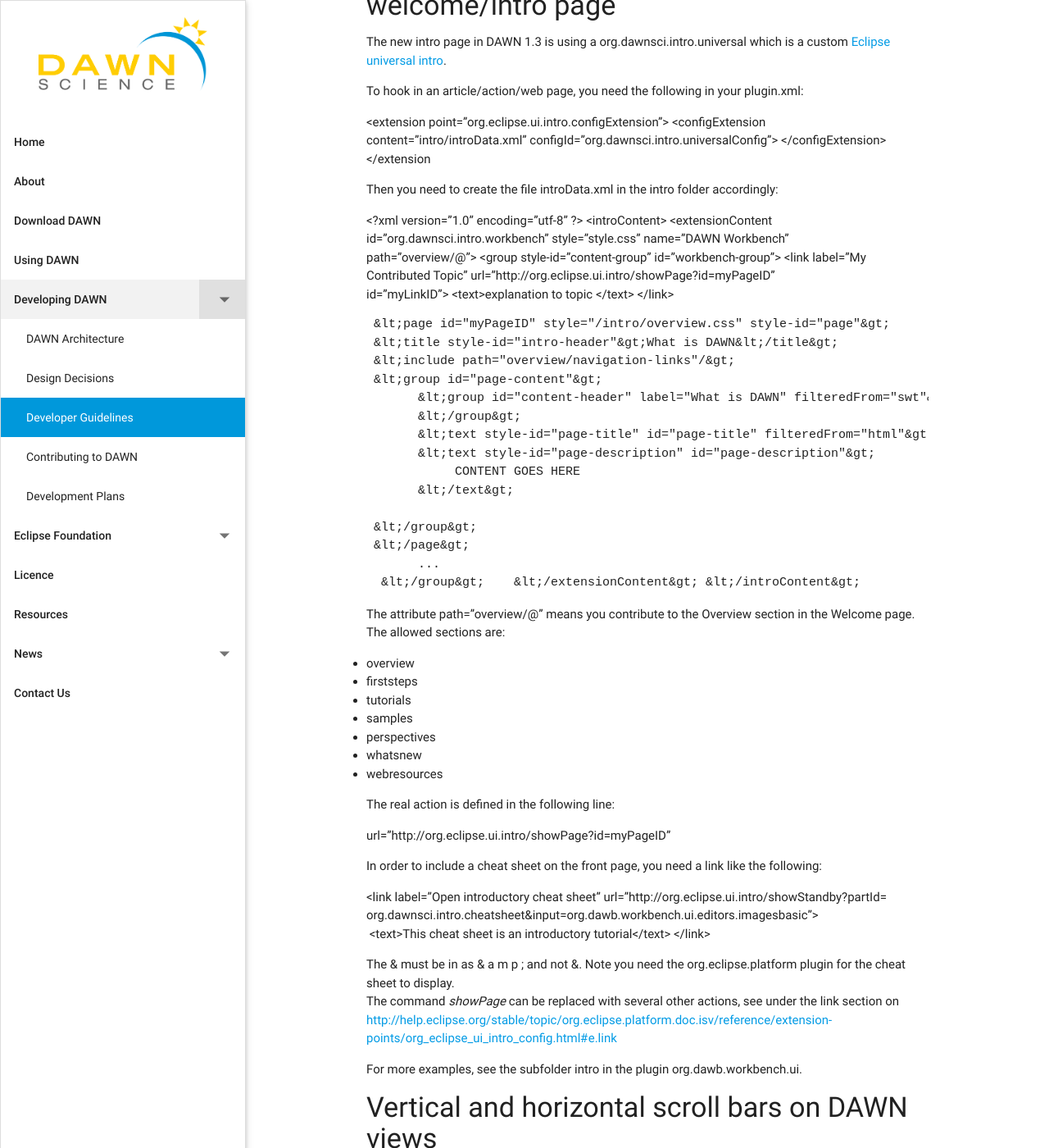
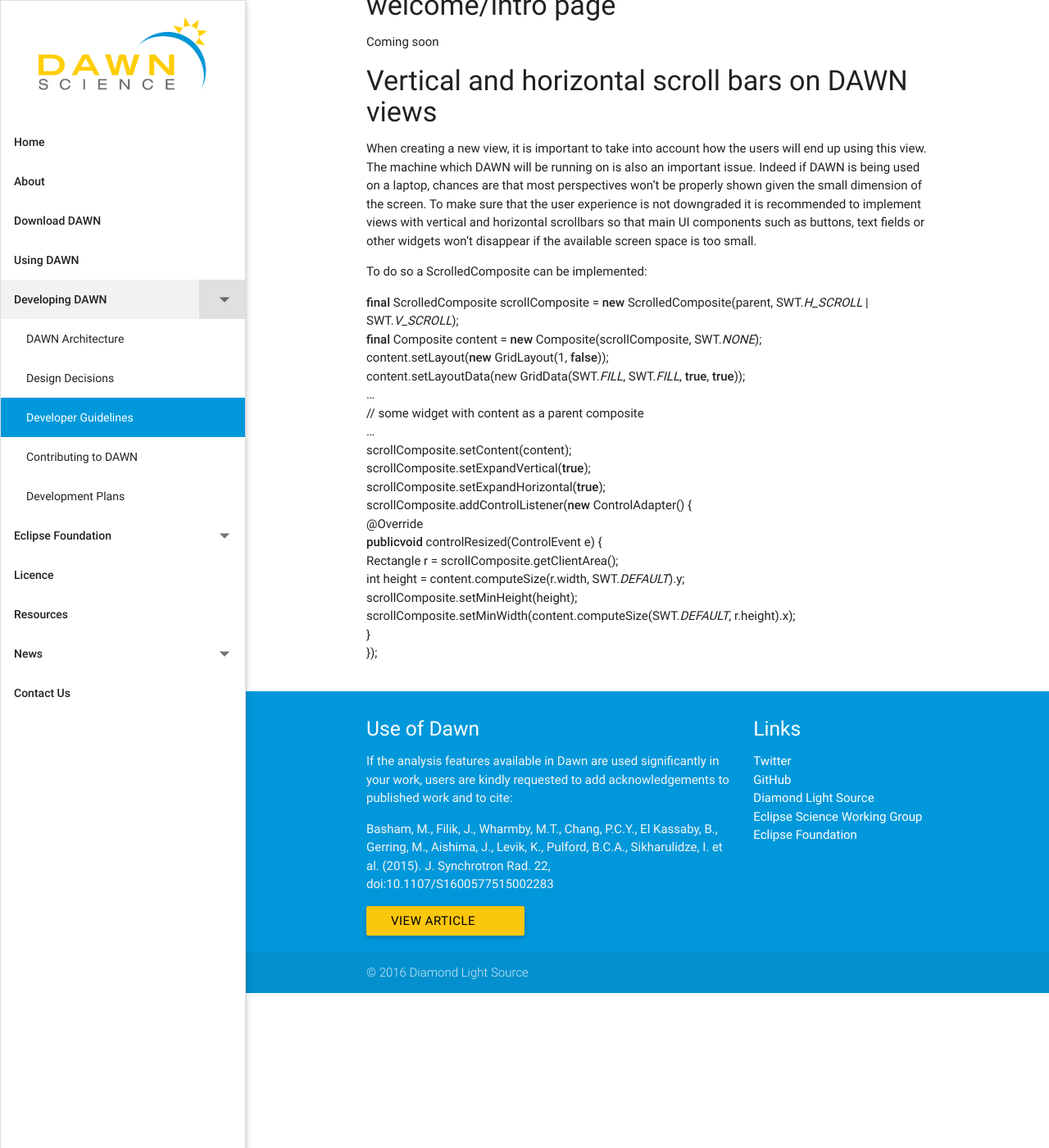
Before and after one commit to DawnScience/dawn-website, a Jekyll site: the page built from _pages/04.03_developer_guidelines.md, in a window 1280 px wide and 1400 px high, scrolled down 18115 px. Shown: the whole window at 82% size. Built offline with Jekyll 4.4.1, drawn with Linux system fonts in a browser that asks for light colours; nearby versions of some CDN libraries.

Commit message:
Update 04.03_developer_guidelines.md

```diff
--- a/_pages/04.03_developer_guidelines.md
+++ b/_pages/04.03_developer_guidelines.md
@@ -10,51 +10,51 @@
 
 Contents
 
-1. [**1 **Introduction](http://www.dawnsci.org/documentation/developer-guidelines#TOC-Introduction)
-    1. [**1.1 **1. Eclipse and Buckminster](http://www.dawnsci.org/documentation/developer-guidelines#TOC-1.-Eclipse-and-Buckminster)
-        1. [**1.1.1 **2. Clean workspace](http://www.dawnsci.org/documentation/developer-guidelines#TOC-2.-Clean-workspace)
-        2. [**1.1.2 **3. CQuery](http://www.dawnsci.org/documentation/developer-guidelines#TOC-3.-CQuery)
-        3. [**1.1.3 **4. Compile and Run](http://www.dawnsci.org/documentation/developer-guidelines#TOC-4.-Compile-and-Run)
+1. [**1 **Introduction](http://www.dawnsci.org/develop/developer-guidelines#TOC-Introduction)
+    1. [**1.1 **1. Eclipse and Buckminster](http://www.dawnsci.org/develop/developer-guidelines#TOC-1.-Eclipse-and-Buckminster)
+        1. [**1.1.1 **2. Clean workspace](http://www.dawnsci.org/develop/developer-guidelines#TOC-2.-Clean-workspace)
+        2. [**1.1.2 **3. CQuery](http://www.dawnsci.org/develop/developer-guidelines#TOC-3.-CQuery)
+        3. [**1.1.3 **4. Compile and Run](http://www.dawnsci.org/develop/developer-guidelines#TOC-4.-Compile-and-Run)
 
-2. [**2 **Plotting](http://www.dawnsci.org/documentation/developer-guidelines#TOC-Plotting)
-    1. [**2.1 **Getting started with IPlottingSystem](http://www.dawnsci.org/documentation/developer-guidelines#TOC-Creating-the-Plotting-UI)
-        1. [**2.1.1 **A Minimum View to Plot Something in DAWN](http://www.dawnsci.org/documentation/developer-guidelines#TOC-A-Minimum-View-to-Plot-Something-in-DAWN)
+2. [**2 **Plotting](http://www.dawnsci.org/develop/developer-guidelines#TOC-Plotting)
+    1. [**2.1 **Getting started with IPlottingSystem](http://www.dawnsci.org/develop/developer-guidelines#TOC-Creating-the-Plotting-UI)
+        1. [**2.1.1 **A Minimum View to Plot Something in DAWN](http://www.dawnsci.org/develop/developer-guidelines#TOC-A-Minimum-View-to-Plot-Something-in-DAWN)
 
-    2. [**2.2 **Plotting Something](http://www.dawnsci.org/documentation/developer-guidelines#TOC-Plotting-Something)
-        1. [**2.2.1 **Thread Safe Convenience Methods](http://www.dawnsci.org/documentation/developer-guidelines#TOC-Thread-Safe-Convenience-Methods)
-        2. [**2.2.2 **ITrace API](http://www.dawnsci.org/documentation/developer-guidelines#TOC-ITrace-API)
-        3. [**2.2.3 **Line Traces for 1D](http://www.dawnsci.org/documentation/developer-guidelines#TOC-Line-Traces-for-1D)
-        4. [**2.2.4 **Image Traces for 2D](http://www.dawnsci.org/documentation/developer-guidelines#TOC-Image-Traces-for-2D)
-        5. [**2.2.5 **Making Image Traces Update Fast](http://www.dawnsci.org/documentation/developer-guidelines#TOC-Making-Image-Traces-Update-Fast)
-        6. [**2.2.6 **Surface Traces for 2D/3D](http://www.dawnsci.org/documentation/developer-guidelines#TOC-Surface-Traces-for-2D-3D)
+    2. [**2.2 **Plotting Something](http://www.dawnsci.org/develop/developer-guidelines#TOC-Plotting-Something)
+        1. [**2.2.1 **Thread Safe Convenience Methods](http://www.dawnsci.org/develop/developer-guidelines#TOC-Thread-Safe-Convenience-Methods)
+        2. [**2.2.2 **ITrace API](http://www.dawnsci.org/develop/developer-guidelines#TOC-ITrace-API)
+        3. [**2.2.3 **Line Traces for 1D](http://www.dawnsci.org/develop/developer-guidelines#TOC-Line-Traces-for-1D)
+        4. [**2.2.4 **Image Traces for 2D](http://www.dawnsci.org/develop/developer-guidelines#TOC-Image-Traces-for-2D)
+        5. [**2.2.5 **Making Image Traces Update Fast](http://www.dawnsci.org/develop/developer-guidelines#TOC-Making-Image-Traces-Update-Fast)
+        6. [**2.2.6 **Surface Traces for 2D/3D](http://www.dawnsci.org/develop/developer-guidelines#TOC-Surface-Traces-for-2D-3D)
 
-    3. [**2.3 **Listeners](http://www.dawnsci.org/documentation/developer-guidelines#TOC-Listeners)
+    3. [**2.3 **Listeners](http://www.dawnsci.org/develop/developer-guidelines#TOC-Listeners)
 
-3. [**3 **Services](http://www.dawnsci.org/documentation/developer-guidelines#TOC-Services)
-    1. [**3.1 **Loader Service / Loader Factory](http://www.dawnsci.org/documentation/developer-guidelines#TOC-Loader-Service-Loader-Factory)
-    2. [**3.2 **Adding a FileLoader](http://www.dawnsci.org/documentation/developer-guidelines#TOC-Adding-a-FileLoader)
-    3. [**3.3 **Thumbnail Service](http://www.dawnsci.org/documentation/developer-guidelines#TOC-Thumbnail-Service)
-    4. [**3.4 **Persistence Service](http://www.dawnsci.org/documentation/developer-guidelines#TOC-Persistence-Service)
+3. [**3 **Services](http://www.dawnsci.org/develop/developer-guidelines#TOC-Services)
+    1. [**3.1 **Loader Service / Loader Factory](http://www.dawnsci.org/develop/developer-guidelines#TOC-Loader-Service-Loader-Factory)
+    2. [**3.2 **Adding a FileLoader](http://www.dawnsci.org/develop/developer-guidelines#TOC-Adding-a-FileLoader)
+    3. [**3.3 **Thumbnail Service](http://www.dawnsci.org/develop/developer-guidelines#TOC-Thumbnail-Service)
+    4. [**3.4 **Persistence Service](http://www.dawnsci.org/develop/developer-guidelines#TOC-Persistence-Service)
 
-4. [**4 **Regions](http://www.dawnsci.org/documentation/developer-guidelines#TOC-Regions)
-5. [**5 **Tools](http://www.dawnsci.org/documentation/developer-guidelines#TOC-Tools)
-    1. [**5.1 **Tool Pages](http://www.dawnsci.org/documentation/developer-guidelines#TOC-Tool-Pages)
-    2. [**5.2 **Tool Actions](http://www.dawnsci.org/documentation/developer-guidelines#TOC-Tool-Actions)
-    3. [**5.3 **Tools and Perspectives](http://www.dawnsci.org/documentation/developer-guidelines#TOC-Tools-and-Perspectives)
+4. [**4 **Regions](http://www.dawnsci.org/develop/developer-guidelines#TOC-Regions)
+5. [**5 **Tools](http://www.dawnsci.org/develop/developer-guidelines#TOC-Tools)
+    1. [**5.1 **Tool Pages](http://www.dawnsci.org/develop/developer-guidelines#TOC-Tool-Pages)
+    2. [**5.2 **Tool Actions](http://www.dawnsci.org/develop/developer-guidelines#TOC-Tool-Actions)
+    3. [**5.3 **Tools and Perspectives](http://www.dawnsci.org/develop/developer-guidelines#TOC-Tools-and-Perspectives)
 
-6. [**6 **Slicing](http://www.dawnsci.org/documentation/developer-guidelines#TOC-Slicing)
-    1. [**6.1 **Conclusion](http://www.dawnsci.org/documentation/developer-guidelines#TOC-Conclusion)
+6. [**6 **Slicing](http://www.dawnsci.org/develop/developer-guidelines#TOC-Slicing)
+    1. [**6.1 **Conclusion](http://www.dawnsci.org/develop/developer-guidelines#TOC-Conclusion)
 
-7. [**7 **HDF5 Libraries](http://www.dawnsci.org/documentation/developer-guidelines#TOC-HDF5-Libraries)
-    1. [**7.1 **Simple HDF5 Reading](http://www.dawnsci.org/documentation/developer-guidelines#TOC-Simple-HDF5-Reading)
-    2. [**7.2 **Using the Factory (Expert use only)](http://www.dawnsci.org/documentation/developer-guidelines#TOC-Using-the-Factory-Expert-use-only-)
-    3. [**7.3 **Using the Low Level API (God use only)](http://www.dawnsci.org/documentation/developer-guidelines#TOC-Using-the-Low-Level-API-God-use-only-)
+7. [**7 **HDF5 Libraries](http://www.dawnsci.org/develop/developer-guidelines#TOC-HDF5-Libraries)
+    1. [**7.1 **Simple HDF5 Reading](http://www.dawnsci.org/develop/developer-guidelines#TOC-Simple-HDF5-Reading)
+    2. [**7.2 **Using the Factory (Expert use only)](http://www.dawnsci.org/develop/developer-guidelines#TOC-Using-the-Factory-Expert-use-only-)
+    3. [**7.3 **Using the Low Level API (God use only)](http://www.dawnsci.org/develop/developer-guidelines#TOC-Using-the-Low-Level-API-God-use-only-)
 
-8. [**8 **Connecting Plot to Python](http://www.dawnsci.org/documentation/developer-guidelines#TOC-Connecting-Plot-to-Python)
-9. [**9 **Unit/Regression Testing](http://www.dawnsci.org/documentation/developer-guidelines#TOC-Unit-Regression-Testing)
-10. [**10 **General Eclipse RCP stuff](http://www.dawnsci.org/documentation/developer-guidelines#TOC-General-Eclipse-RCP-stuff)
-    1. [**10.1 **How to contribute to the DAWN welcome/intro page](http://www.dawnsci.org/documentation/developer-guidelines#TOC-How-to-contribute-to-the-DAWN-welcome-intro-page)
-    2. [**10.2 **Vertical and horizontal scroll bars on DAWN views](http://www.dawnsci.org/documentation/developer-guidelines#TOC-Vertical-and-horizontal-scroll-bars-on-DAWN-views)
+8. [**8 **Connecting Plot to Python](http://www.dawnsci.org/develop/developer-guidelines#TOC-Connecting-Plot-to-Python)
+9. [**9 **Unit/Regression Testing](http://www.dawnsci.org/develop/developer-guidelines#TOC-Unit-Regression-Testing)
+10. [**10 **General Eclipse RCP stuff](http://www.dawnsci.org/develop/developer-guidelines#TOC-General-Eclipse-RCP-stuff)
+    1. [**10.1 **How to contribute to the DAWN welcome/intro page](http://www.dawnsci.org/develop/developer-guidelines#TOC-How-to-contribute-to-the-DAWN-welcome-intro-page)
+    2. [**10.2 **Vertical and horizontal scroll bars on DAWN views](http://www.dawnsci.org/develop/developer-guidelines#TOC-Vertical-and-horizontal-scroll-bars-on-DAWN-views)
 
 
 
@@ -1017,74 +1017,9 @@
 
 #### []()How to contribute to the DAWN welcome/intro page
 
-The new intro page in DAWN 1.3 is using a org.dawnsci.intro.universal which is a custom [Eclipse universal intro](http://www.eclipse.org/eclipse/platform-ua/proposals/shared-intro/shared-intro.htm#enhancements).
+Coming soon
 
-To hook in an article/action/web page, you need the following in your plugin.xml:
 
-&lt;extension
-        point="org.eclipse.ui.intro.configExtension"&gt;
-     &lt;configExtension
-           content="intro/introData.xml"
-           configId="org.dawnsci.intro.universalConfig"&gt;
-     &lt;/configExtension&gt;
-     &lt;/extension
-
-Then you need to create the file introData.xml in the intro folder accordingly:
-
-&lt;?xml version="1.0" encoding="utf-8" ?&gt;
-&lt;introContent&gt;
-   &lt;extensionContent id="org.dawnsci.intro.workbench" style="style.css" name="DAWN Workbench"
-      path="overview/@"&gt;
-      &lt;group style-id="content-group" id="workbench-group"&gt;
-          &lt;link label="My Contributed Topic" url="http://org.eclipse.ui.intro/showPage?id=myPageID"
-            id="myLinkID"&gt;
-              &lt;text&gt;explanation to topic  &lt;/text&gt;
-     	  &lt;/link&gt;
-
-     &lt;page id="myPageID" style="/intro/overview.css" style-id="page"&gt;
-     &lt;title style-id="intro-header"&gt;What is DAWN&lt;/title&gt;
-     &lt;include path="overview/navigation-links"/&gt;
-     &lt;group id="page-content"&gt;
-           &lt;group id="content-header" label="What is DAWN" filteredFrom="swt"&gt;
-           &lt;/group&gt;
-           &lt;text style-id="page-title" id="page-title" filteredFrom="html"&gt;HEADER&lt;/text&gt;
-           &lt;text style-id="page-description" id="page-description"&gt;
-                CONTENT GOES HERE
-           &lt;/text&gt;
-
-     &lt;/group&gt;
-     &lt;/page&gt;
-           ...
-      &lt;/group&gt;
-   &lt;/extensionContent&gt;
-&lt;/introContent&gt;
-
-The attribute path="overview/@" means you contribute to the Overview section in the Welcome page. The allowed sections are:
-
-- overview
-- firststeps
-- tutorials
-- samples
-- perspectives
-- whatsnew
-- webresources
-
-The real action is defined in the following line:
-
-  url="http://org.eclipse.ui.intro/showPage?id=myPageID"
-
-In order to include a cheat sheet on the front page, you need a link like the following:
-
-&lt;link label="Open introductory cheat sheet" url="http://org.eclipse.ui.intro/showStandby?partId=
-org.dawnsci.intro.cheatsheet&amp;input=org.dawb.workbench.ui.editors.imagesbasic"&gt;
- &lt;text&gt;This cheat sheet is an introductory tutorial&lt;/text&gt;
-&lt;/link&gt;
-
-The & must be in as & a m p ; and not &. Note you
-need the org.eclipse.platform plugin for the cheat sheet to display.
- The command _showPage_ can be replaced with several other actions, see under the link section on [http://help.eclipse.org/stable/topic/org.eclipse.platform.doc.isv/reference/extension-points/org_eclipse_ui_intro_config.html#e.link](http://help.eclipse.org/stable/topic/org.eclipse.platform.doc.isv/reference/extension-points/org_eclipse_ui_intro_config.html#e.link)
-
-For more examples, see the subfolder intro in the plugin org.dawb.workbench.ui.
 
 #### []()Vertical and horizontal scroll bars on DAWN views
 
```
